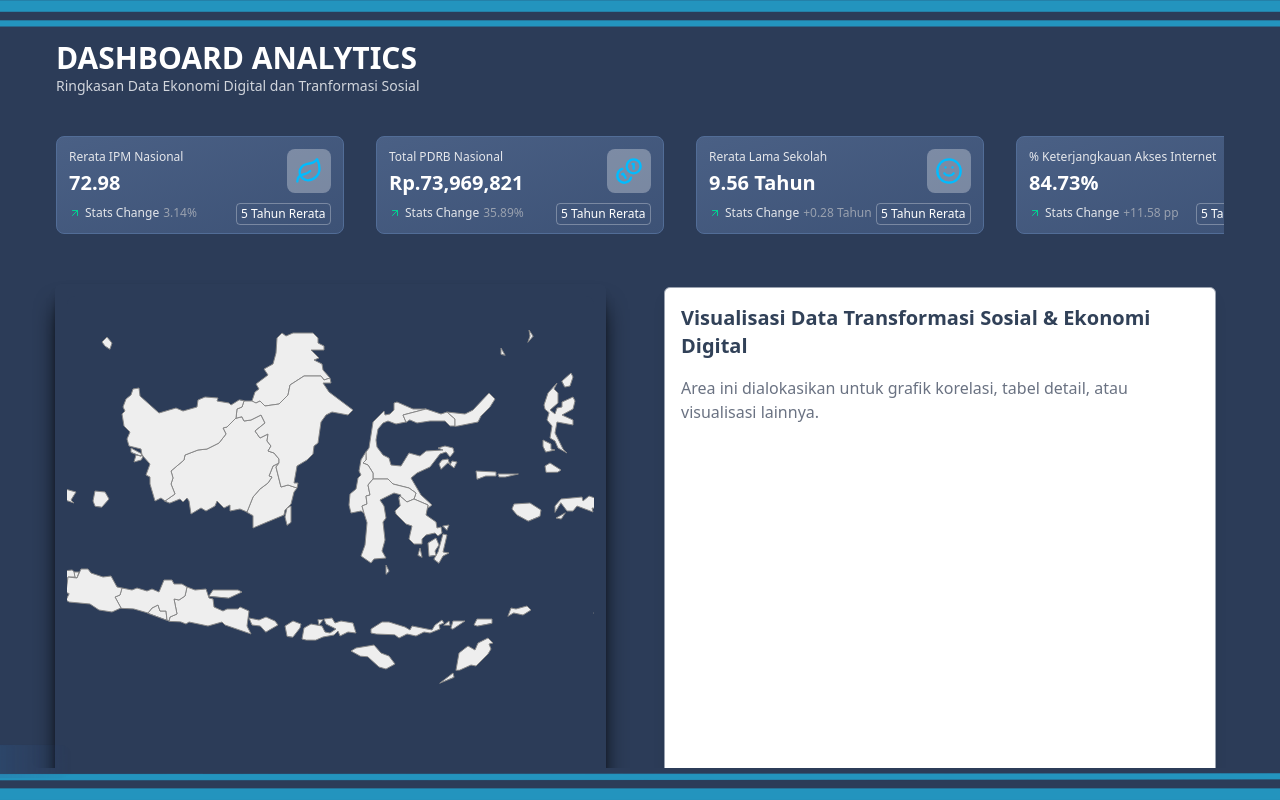
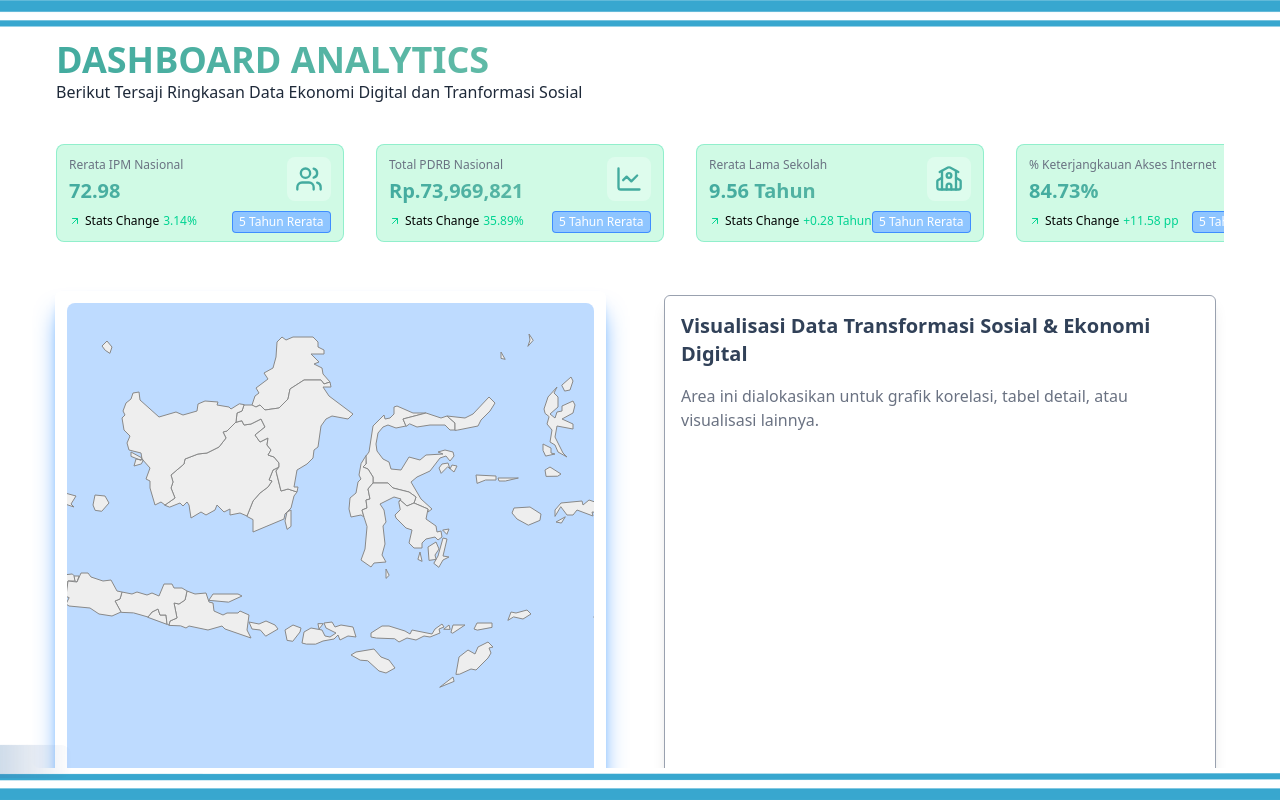
Before and after one commit to adamjoaquin20/Dashboard-Analytics, a React (Vite) app in the folder dat-slay/: page / in a window 1280 px wide. Built offline with nearby package versions, Linux system fonts and the light colour scheme.

Commit message:
ganti desain

```diff
--- a/dat-slay/src/App.jsx
+++ b/dat-slay/src/App.jsx
@@ -50,7 +50,7 @@ function App() {
     const [selectedInternetOption, setSelectedInternetOption] = useState('5Y');
 
     return (
-        <div className="relative flex flex-col h-screen overflow-hidden bg-[#2C3C58]">
+        <div className="relative flex flex-col h-screen overflow-hidden bg-white">
 
             {/* 0. WATERMARK DAC (LAYER PALING ATAS - Z-INDEX 100) */}
             <div
@@ -105,7 +105,7 @@ function App() {
                     {/* Kiri Bawah → Map Besar */}
                     <div className="row-start-1 col-start-1 p-5 pl-2 flex items-center justify-center">
                         <div
-                            className="w-[95%] h-[95%] rounded-md shadow-xl shadow-black p-3
+                            className="w-[95%] h-[95%] rounded-md shadow-xl shadow-blue-400 p-3
                                         transition-all duration-300 overflow-hidden"
                         >
                             <MapChart height="100%" />
--- a/dat-slay/src/components/Header.jsx
+++ b/dat-slay/src/components/Header.jsx
@@ -8,8 +8,8 @@ function Header(){
                 {/* KIRI */}
                 <div className="flex items-center space-x-4">
                     <div className="hidden md:block">
-                        <h1 className="text-3xl font-black text-white">DASHBOARD ANALYTICS</h1> {/* Teks putih */}
-                        <p className="text-sm text-gray-300">Ringkasan Data Ekonomi Digital dan Tranformasi Sosial</p> {/* Teks abu-abu muda */}
+                        <h1 className="text-4xl font-black text-primary-gradient">DASHBOARD ANALYTICS</h1> {/* Teks putih */}
+                        <p className="text-m text-gray-800">Berikut Tersaji Ringkasan Data Ekonomi Digital dan Tranformasi Sosial</p> {/* Teks abu-abu muda */}
                     </div>
                 </div>
                 {/* Bagian Kanan Header (Jika ada ikon atau elemen lain) */}
--- a/dat-slay/src/components/KPIGrid.jsx
+++ b/dat-slay/src/components/KPIGrid.jsx
@@ -1,4 +1,4 @@
-import { ArrowUpRight, ArrowDownRight, CloudLightning, Coins, Leaf, Smile } from "lucide-react";
+import { ArrowUpRight, ArrowDownRight, CloudLightning, Coins, Leaf, Smile, Users, LineChart, School2, School, SchoolIcon, RadioTower } from "lucide-react";
 import React from "react";
 
 // Tentukan default props untuk menghindari error jika data belum dimuat
@@ -41,8 +41,8 @@ function KPIGrid({
             value: currentIPMStats.value,
             change: currentIPMStats.change,
             trend: currentIPMStats.trend,
-            icon: Leaf,
-            textColor: "text-sky-400",
+            icon: Users,
+            textColor: "text-primary-solid",
             selectedOption: selectedIPMOption,
             setOption: setIPMOption
         },
@@ -51,8 +51,8 @@ function KPIGrid({
             value: currentPDRBStats.value,
             change: currentPDRBStats.change,
             trend: currentPDRBStats.trend,
-            icon: Coins,
-            textColor: "text-sky-400",
+            icon: LineChart,
+            textColor: "text-primary-solid",
             selectedOption: selectedPDRBOption,
             setOption: setPDRBOption
         },
@@ -61,8 +61,8 @@ function KPIGrid({
             value: currentRLSStats.value,
             change: currentRLSStats.change,
             trend: currentRLSStats.trend,
-            icon: Smile,
-            textColor: "text-sky-400",
+            icon: School,
+            textColor: "text-primary-solid",
             selectedOption: selectedRLSOption,
             setOption: setRLSOption
         },
@@ -71,8 +71,8 @@ function KPIGrid({
             value: currentInternetStats.value,
             change: currentInternetStats.change,
             trend: currentInternetStats.trend,
-            icon: CloudLightning,
-            textColor: "text-sky-400",
+            icon: RadioTower,
+            textColor: "text-primary-solid",
             selectedOption: selectedInternetOption,
             setOption: setInternetOption
         }
@@ -99,9 +99,9 @@ function KPIGrid({
                     <div
                         key={index}
                         className={`shrink-0 w-72 relative
-                                    bg-linear-to-br from-[#4A6085] to-[#3D5276]
+                                    bg-emerald-100
                                     backdrop-blur-sm rounded-lg p-3 pb-3 mt-4
-                                    border border-[#526D97] hover:shadow-2xl hover:shadow-cyan-500/30
+                                    border border-emerald-400/30 hover:shadow-2xl hover:shadow-cyan-500/30
                                     hover:scale-[1.01] transition-all duration-300 group cursor-pointer`}
                     >
                         {/* Konten Kartu */}
@@ -109,14 +109,14 @@ function KPIGrid({
                             <div className="flex-1">
 
                                 {/* JUDUL */}
-                                <p className="text-xs font-medium text-gray-200 mb-1">{stat.title}</p>
+                                <p className="text-xs font-medium text-gray-500 mb-1">{stat.title}</p>
 
-                                <p className="text-xl font-bold text-white mb-2">{stat.value}</p>
+                                <p className="text-xl font-bold text-primary-gradient mb-2">{stat.value}</p>
 
                                 <div className="flex items-center space-x-1">
                                     <TrendIcon className={`${trendColor} w-3 h-3`}/>
-                                    <span className="text-xs text-gray-200">Stats Change</span>
-                                    <span className="text-xs text-gray-400">
+                                    <span className="text-xs text-black">Stats Change</span>
+                                    <span className="text-xs text-emerald-400">
                                         {stat.change === 'N/A' ? 'vs Baseline' : stat.change}
                                     </span>
                                 </div>
@@ -124,10 +124,10 @@ function KPIGrid({
 
                             {/* ICON INTERAKTIF */}
                             <div
-                                className={`p-2 rounded-lg bg-white/30 group-hover:bg-sky-500
+                                className={`p-2 rounded-lg bg-white/30 group-hover:bg-emerald-200
                                             group-hover:scale-110 transition-all duration-200`}
                             >
-                                {<stat.icon className={`w-7 h-7 ${stat.textColor} group-hover:text-black`}/>}
+                                {<stat.icon className={`w-7 h-7 ${stat.textColor} group-hover:text-emerald-600`}/>}
                             </div>
                         </div>
 
@@ -140,10 +140,10 @@ function KPIGrid({
                                         stat.setOption(e.target.value);
                                     }
                                 }}
-                                className="text-xs font-medium text-white bg-transparent border border-white/30 rounded px-1 py-0.5 appearance-none cursor-pointer focus:ring-0 focus:border-white/50"
+                                className="text-xs font-normal text-white bg-blue-300 border border-blue-500/80 rounded px-1.5 py-0.5 appearance-none cursor-pointer focus:ring-0 focus:border-white/50"
                             >
                                 {options.map(opt => (
-                                    <option key={opt.key} value={opt.key} className="bg-[#3D5276] text-white">{opt.label}</option>
+                                    <option key={opt.key} value={opt.key} className="font-bold bg-blue-400 text-white">{opt.label}</option>
                                 ))}
                             </select>
                         </div>
--- a/dat-slay/src/components/MapChart.jsx
+++ b/dat-slay/src/components/MapChart.jsx
@@ -98,12 +98,11 @@ const MapChart = ({ height = "600px", maxWidth = "100%" }) => {
   if (!geoData) return <div>Loading Map...</div>;
 
   return (
-    <div style={{
+    <div className="bg-blue-200" style={{
         height: height,
         width: "100%",
         maxWidth: maxWidth,
         margin: "0 auto",
-        background: "#2C3C58",
         borderRadius: "8px",
         overflow: "hidden"
     }}>
--- a/dat-slay/src/index.css
+++ b/dat-slay/src/index.css
@@ -46,7 +46,7 @@
 
 /* light primary background utility */
 .bg-primary-100 {
-	background-color: rgb(176, 250, 250);
+	background-color: rgb(140, 204, 204);
 }
 .group:hover .group-hover\:text-primary-gradient {
 	background-image: linear-gradient(90deg, var(--primary-start), var(--primary-end));
```
